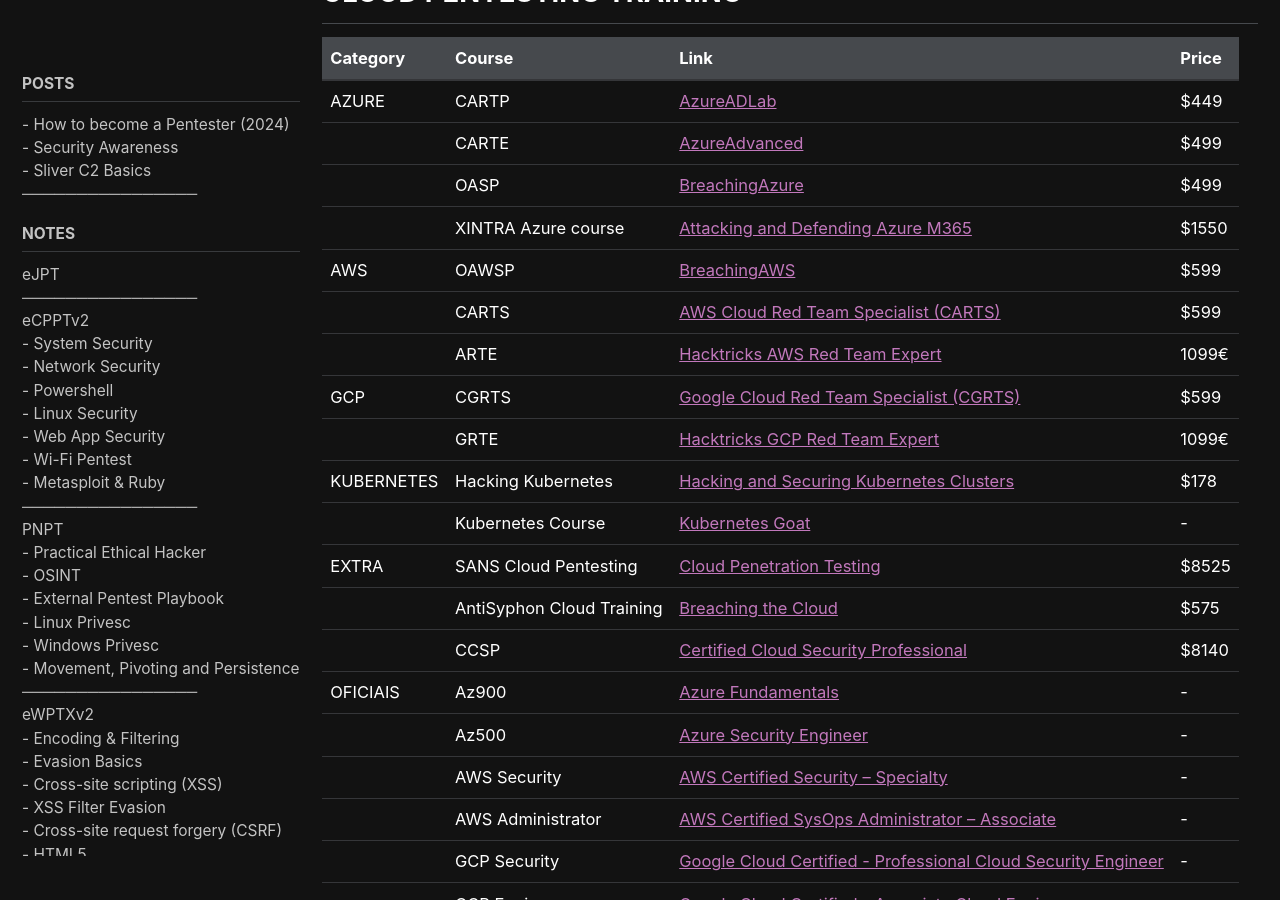
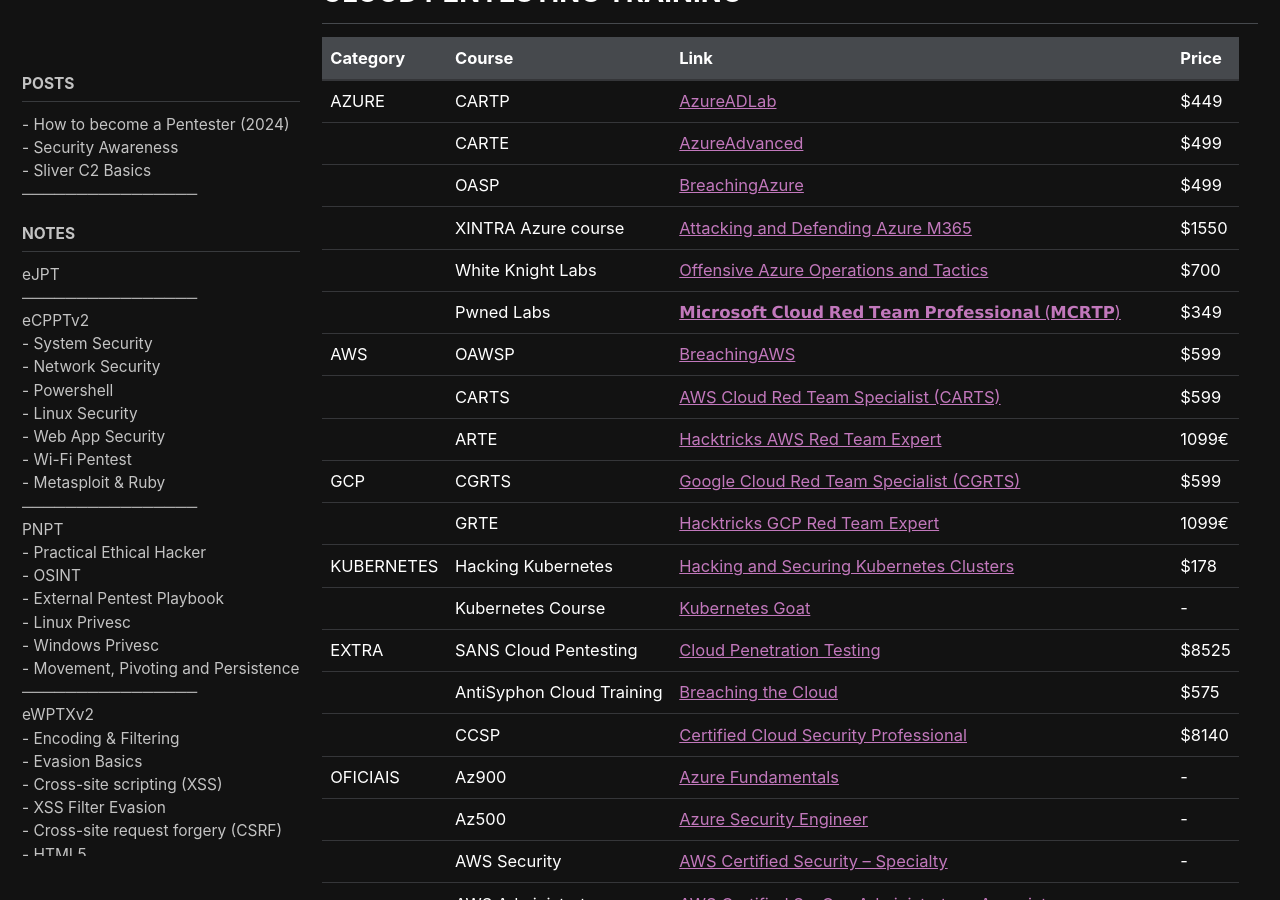
Before and after one commit to Johnermac/Johnermac.github.io, a Jekyll site: the page built from _posts/notes/cloud/2024-06-19-introcloud.md, in a window 1280 px wide and 900 px high, scrolled down 6703 px. Built offline with Jekyll 4.4.1, drawn with Linux system fonts in a browser that asks for light colours; cached includes are drawn as plain includes; nearby versions of some CDN libraries; comment, search, counter and statistics services are not loaded.

```diff
--- a/_config.yml
+++ b/_config.yml
@@ -290,6 +290,7 @@ defaults:
       sidebar:
         nav: "menu"
 
+
   # _pages
   - scope:
       path: ""
--- a/_posts/notes/cloud/2024-06-19-introcloud.md
+++ b/_posts/notes/cloud/2024-06-19-introcloud.md
@@ -979,6 +979,8 @@ Before ending the post, I did a table of courses/certification about Cloud Pente
 |             | CARTE                                     | [AzureAdvanced](https://www.alteredsecurity.com/azureadvanced)                        | $499   |
 |             | OASP                                      | [BreachingAzure](https://cloudbreach.io/breachingazure/#oasp)                         | $499   |
 |             | XINTRA Azure course                       | [Attacking and Defending Azure M365](https://training.xintra.org/attacking-and-defending-azure-m365) | $1550  |
+|             | White Knight Labs | [Offensive Azure Operations and Tactics](https://training.whiteknightlabs.com/offensive-azure-operations-tactics/) | $700 |
+|             | Pwned Labs | [𝗠𝗶𝗰𝗿𝗼𝘀𝗼𝗳𝘁 𝗖𝗹𝗼𝘂𝗱 𝗥𝗲𝗱 𝗧𝗲𝗮𝗺 𝗣𝗿𝗼𝗳𝗲𝘀𝘀𝗶𝗼𝗻𝗮𝗹 (𝗠𝗖𝗥𝗧𝗣)](https://bootcamps.pwnedlabs.io/mcrtp-bootcamp) | $349 |
 | AWS   | OAWSP                                     | [BreachingAWS](https://cloudbreach.io/breachingaws/#oawsp)                            | $599   |
 |             | CARTS                                     | [AWS Cloud Red Team Specialist (CARTS)](https://cyberwarfare.live/product/aws-cloud-red-team-specialist-carts/) | $599   |
 |             | ARTE                              | [Hacktricks AWS Red Team Expert](https://training.hacktricks.xyz/courses/arte) | 1099€      |
```
Also changed, not shown: _posts/notes/cartp/2024-07-27-cartp3.md (renamed from _posts/notes/cartp/2024-07-20-cartp3.md, +6 -6 lines), _posts/notes/cartp/2024-08-27-cartp4.md (renamed from _posts/notes/cartp/2024-07-27-cartp4.md).
